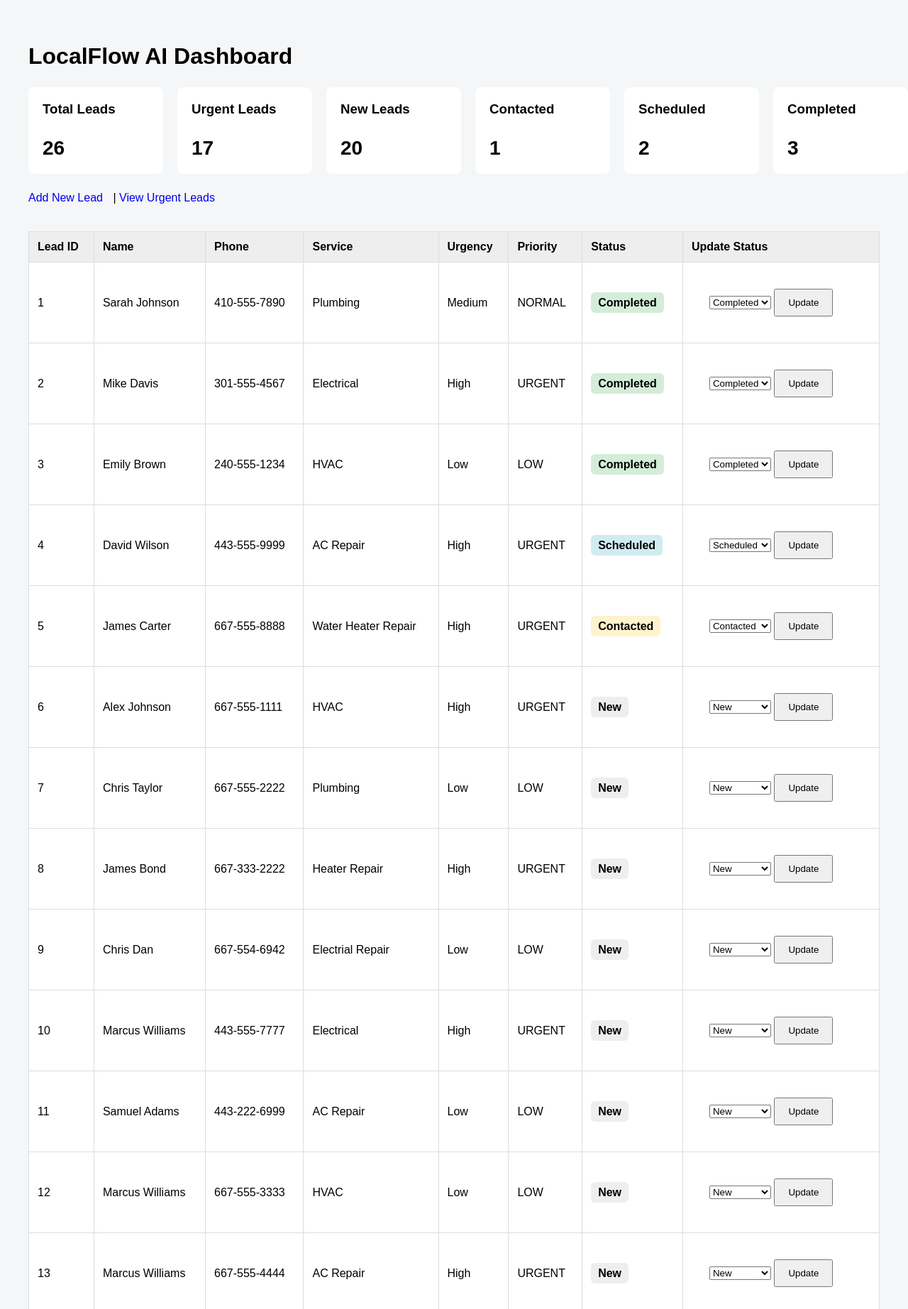
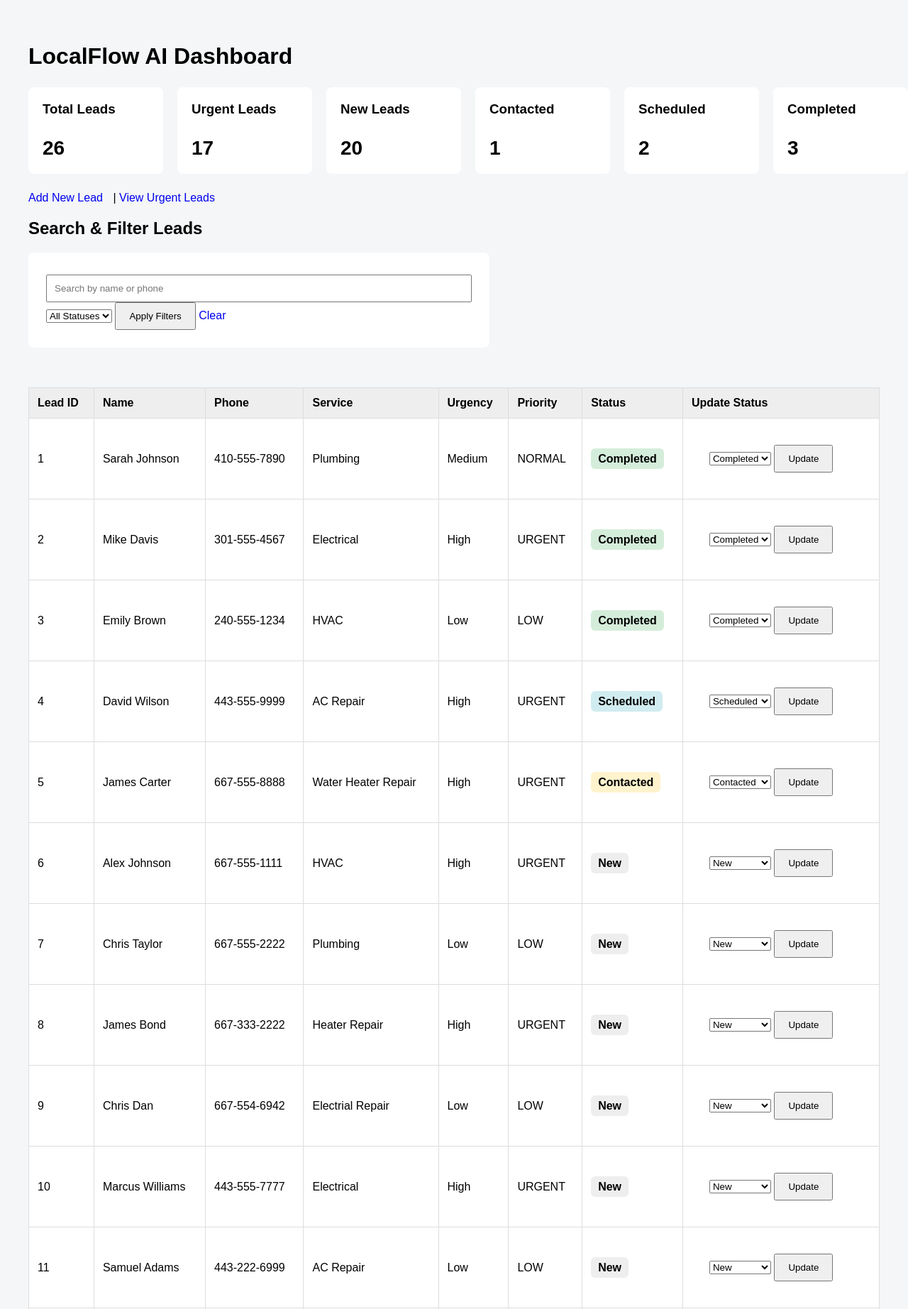
Before and after one commit to samtekele/localflow-ai, a Flask app: page /dashboard in a window 1280 px wide. Shown: the top 1845 px of the page at 71% size. Run offline with Flask 3, Linux system fonts and the light colour scheme.

Commit message:
Add dashboard search and status filtering

```diff
--- a/week1/app.py
+++ b/week1/app.py
@@ -48,6 +48,24 @@ def home():
 
 @app.route("/dashboard")
 def dashboard():
+
+    # DAY 13: SEARCH FUNCTIONALITY
+    search = request.args.get("search", "").strip().lower()
+    status_filter = request.args.get("status", "All")
+
+    filtered_leads = []
+
+    for lead in leads:
+        name = lead["name"].lower()
+        phone = str(lead["phone"])
+
+        matches_search = search in name or search in phone
+        matches_status = status_filter == "All" or lead["status"] == status_filter
+
+        if matches_search and matches_status:
+            filtered_leads.append(lead)
+
+    # DASHBOARD ANALYTICS
     total_leads = len(leads)
 
     urgent_count = 0
@@ -77,7 +95,9 @@ def dashboard():
 
     return render_template(
         "dashboard.html",
-        leads=leads,
+        leads=filtered_leads,
+        search=search,
+        status_filter=status_filter,
         total_leads=total_leads,
         urgent_count=urgent_count,
         new_count=new_count,
--- a/week1/templates/dashboard.html
+++ b/week1/templates/dashboard.html
@@ -1,5 +1,5 @@
+
 <!DOCTYPE html>
-
 <html>
 <head>
     <title>LocalFlow AI Dashboard</title>
@@ -48,6 +48,49 @@
     |
     <a href="/urgent">View Urgent Leads</a>
 
+    <h2>Search & Filter Leads</h2>
+
+    <form method="GET" action="/dashboard">
+
+        <input
+            type="text"
+            name="search"
+            placeholder="Search by name or phone"
+            value="{{ search }}"
+        >
+
+        <select name="status">
+            <option value="All"
+                {% if status_filter == "All" %}selected{% endif %}>
+                All Statuses
+            </option>
+
+            <option value="New"
+                {% if status_filter == "New" %}selected{% endif %}>
+                New
+            </option>
+
+            <option value="Contacted"
+                {% if status_filter == "Contacted" %}selected{% endif %}>
+                Contacted
+            </option>
+
+            <option value="Scheduled"
+                {% if status_filter == "Scheduled" %}selected{% endif %}>
+                Scheduled
+            </option>
+
+            <option value="Completed"
+                {% if status_filter == "Completed" %}selected{% endif %}>
+                Completed
+            </option>
+        </select>
+
+        <button type="submit">Apply Filters</button>
+        <a href="/dashboard">Clear</a>
+
+    </form>
+
     <br><br>
 
     <table border="1" cellpadding="8">
@@ -72,6 +115,7 @@
             <td>{{ lead["service"] }}</td>
             <td>{{ lead["urgency"] }}</td>
             <td>{{ lead["priority"] }}</td>
+
             <td>
                 <span class="status {{ lead['status']|lower }}">
                     {{ lead["status"] }}
@@ -106,6 +150,7 @@
                     </select>
 
                     <button type="submit">Update</button>
+
                 </form>
             </td>
 
```
